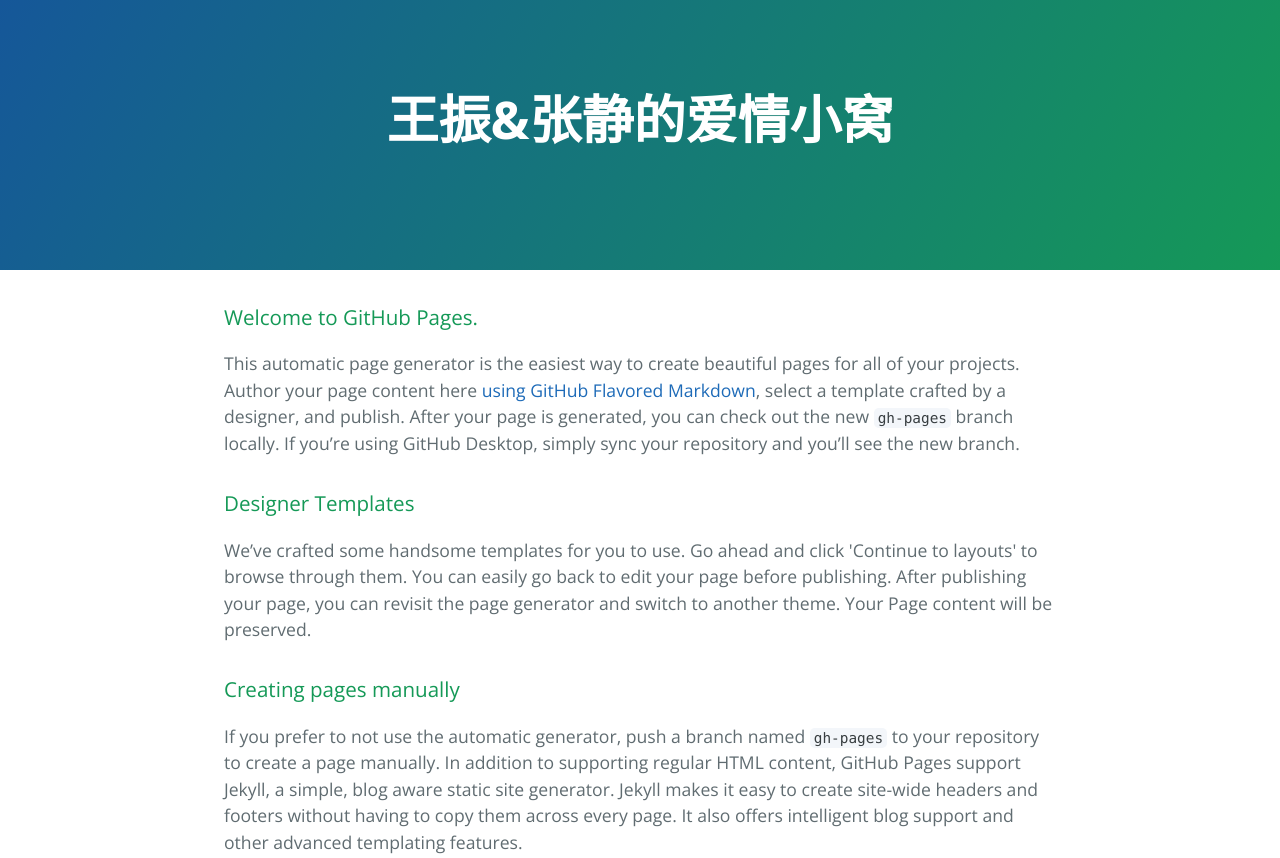
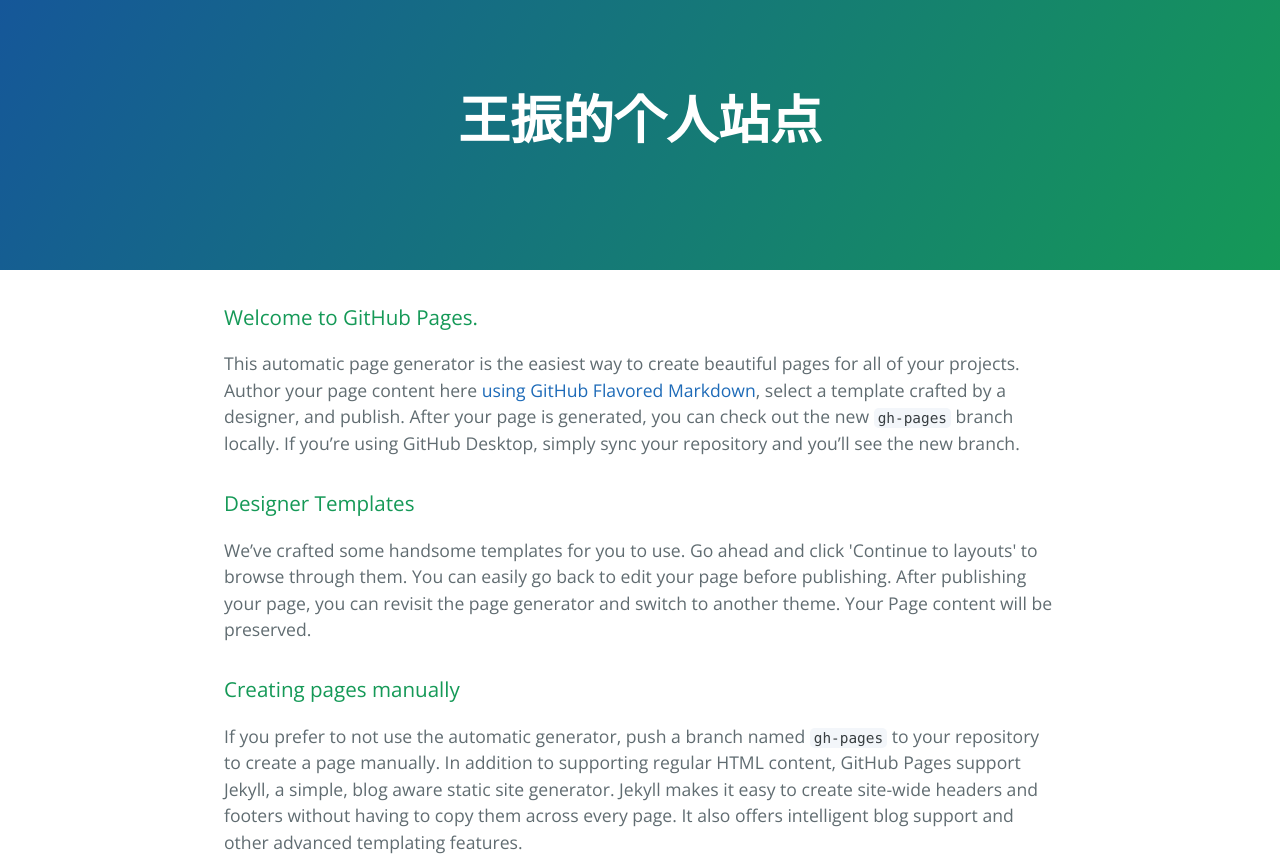
Before and after one commit to wzuden/wzuden.github.io, a plain HTML site: page index.html in a window 1280 px wide. Shown: the top 858 px of the page. Drawn offline with nearby package versions, Linux system fonts and the light colour scheme.

Commit message:
Update index.html

```diff
--- a/index.html
+++ b/index.html
@@ -11,7 +11,7 @@
   </head>
   <body>
     <section class="page-header">
-      <h1 class="project-name">王振&张静的爱情小窝</h1>
+      <h1 class="project-name">王振的个人站点</h1>
       <h2 class="project-tagline"></h2>
     </section>
 
```
